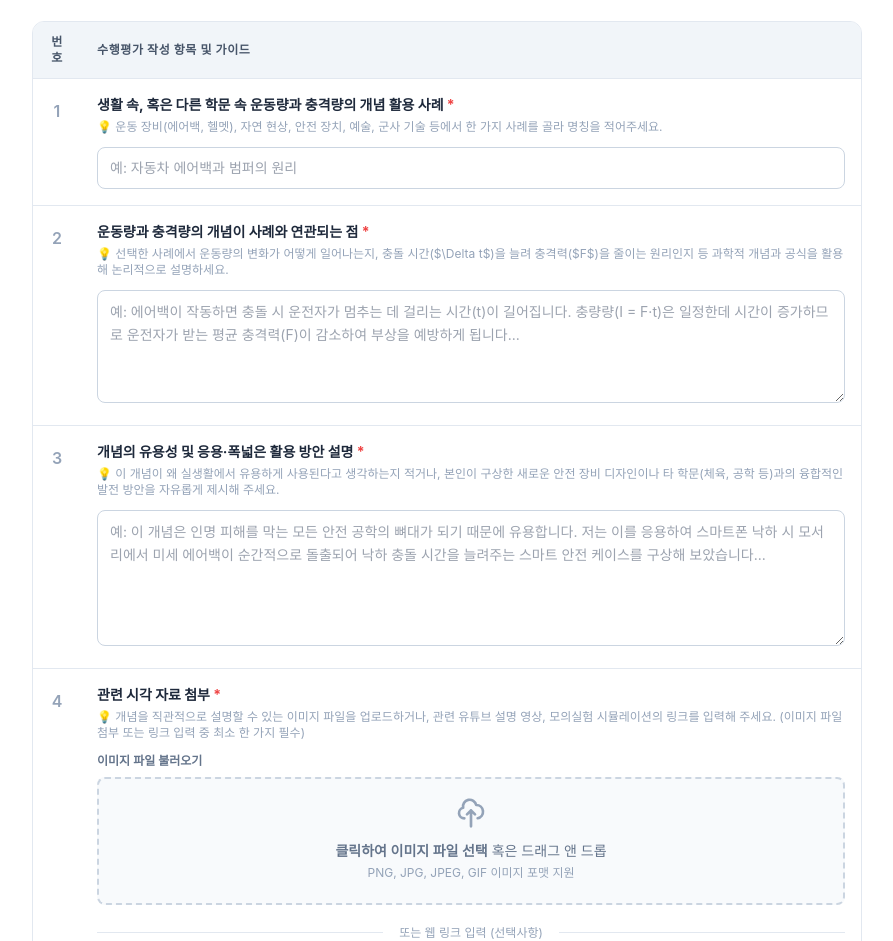
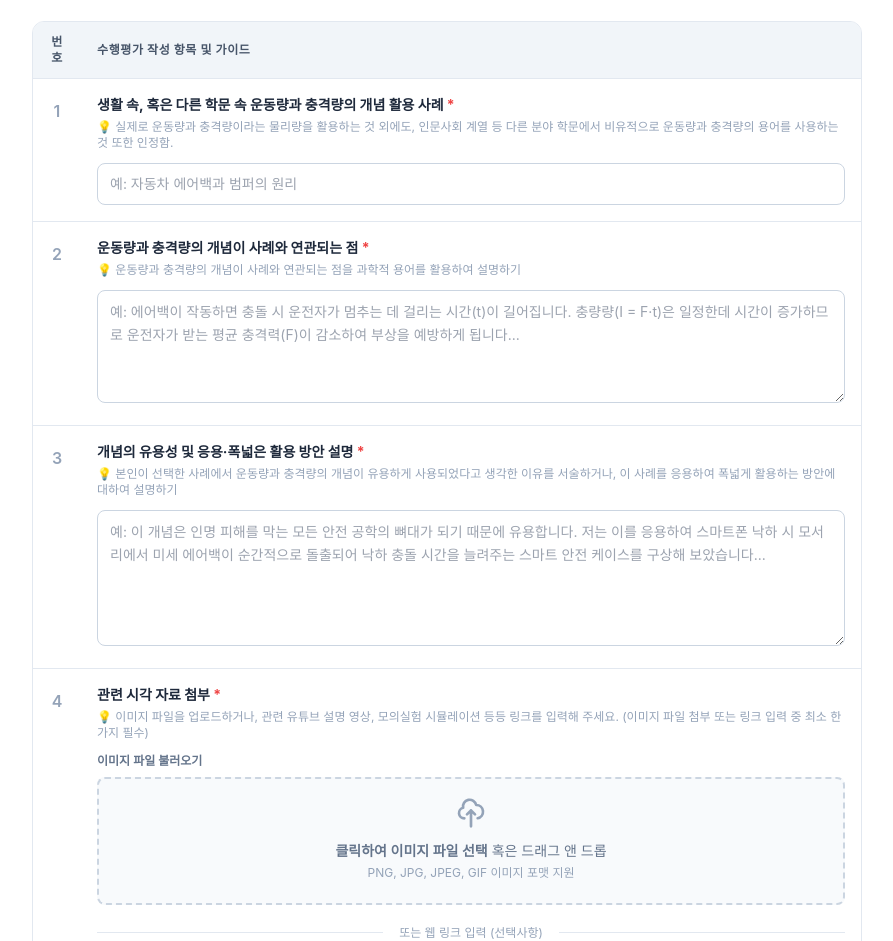
Before and after one commit to seomun-yg/momentum-impulse.github.io, a plain HTML site: page index.html in a window 1280 px wide. Shown: the part 380-1321 px from the top of the page, without its empty margins (193-1086 px from the left). Drawn offline with nearby package versions, Linux system fonts and the light colour scheme.

Commit message:
Update index.html

```diff
--- a/index.html
+++ b/index.html
@@ -78,7 +78,7 @@
                                     생활 속, 혹은 다른 학문 속 운동량과 충격량의 개념 활용 사례 <span class="text-red-500">*</span>
                                 </label>
                                 <span class="block text-xs text-slate-400 mb-3">
-                                    💡 운동 장비(에어백, 헬멧), 자연 현상, 안전 장치, 예술, 군사 기술 등에서 한 가지 사례를 골라 명칭을 적어주세요.
+                                    💡 실제로 운동량과 충격량이라는 물리량을 활용하는 것 외에도, 인문사회 계열 등 다른 분야 학문에서 비유적으로 운동량과 충격량의 용어를 사용하는 것 또한 인정함.
                                 </span>
                                 <input type="text" id="q1" required placeholder="예: 자동차 에어백과 범퍼의 원리"
                                        class="w-full px-3 py-2.5 border border-slate-300 rounded-lg focus:outline-none focus:ring-2 focus:ring-blue-500 text-sm">
@@ -93,7 +93,7 @@
                                     운동량과 충격량의 개념이 사례와 연관되는 점 <span class="text-red-500">*</span>
                                 </label>
                                 <span class="block text-xs text-slate-400 mb-3">
-                                    💡 선택한 사례에서 운동량의 변화가 어떻게 일어나는지, 충돌 시간($\Delta t$)을 늘려 충격력($F$)을 줄이는 원리인지 등 과학적 개념과 공식을 활용해 논리적으로 설명하세요.
+                                    💡 운동량과 충격량의 개념이 사례와 연관되는 점을 과학적 용어를 활용하여 설명하기
                                 </span>
                                 <textarea id="q2" required rows="4" placeholder="예: 에어백이 작동하면 충돌 시 운전자가 멈추는 데 걸리는 시간(t)이 길어집니다. 충량량(I = F·t)은 일정한데 시간이 증가하므로 운전자가 받는 평균 충격력(F)이 감소하여 부상을 예방하게 됩니다..."
                                           class="w-full px-3 py-2.5 border border-slate-300 rounded-lg focus:outline-none focus:ring-2 focus:ring-blue-500 text-sm leading-relaxed"></textarea>
@@ -108,7 +108,7 @@
                                     개념의 유용성 및 응용·폭넓은 활용 방안 설명 <span class="text-red-500">*</span>
                                 </label>
                                 <span class="block text-xs text-slate-400 mb-3">
-                                    💡 이 개념이 왜 실생활에서 유용하게 사용된다고 생각하는지 적거나, 본인이 구상한 새로운 안전 장비 디자인이나 타 학문(체육, 공학 등)과의 융합적인 발전 방안을 자유롭게 제시해 주세요.
+                                    💡 본인이 선택한 사례에서 운동량과 충격량의 개념이 유용하게 사용되었다고 생각한 이유를 서술하거나, 이 사례를 응용하여 폭넓게 활용하는 방안에 대하여 설명하기
                                 </span>
                                 <textarea id="q3" required rows="5" placeholder="예: 이 개념은 인명 피해를 막는 모든 안전 공학의 뼈대가 되기 때문에 유용합니다. 저는 이를 응용하여 스마트폰 낙하 시 모서리에서 미세 에어백이 순간적으로 돌출되어 낙하 충돌 시간을 늘려주는 스마트 안전 케이스를 구상해 보았습니다..."
                                           class="w-full px-3 py-2.5 border border-slate-300 rounded-lg focus:outline-none focus:ring-2 focus:ring-blue-500 text-sm leading-relaxed"></textarea>
@@ -123,7 +123,7 @@
                                     관련 시각 자료 첨부 <span class="text-red-500">*</span>
                                 </label>
                                 <span class="block text-xs text-slate-400 mb-3">
-                                    💡 개념을 직관적으로 설명할 수 있는 이미지 파일을 업로드하거나, 관련 유튜브 설명 영상, 모의실험 시뮬레이션의 링크를 입력해 주세요. (이미지 파일 첨부 또는 링크 입력 중 최소 한 가지 필수)
+                                    💡 이미지 파일을 업로드하거나, 관련 유튜브 설명 영상, 모의실험 시뮬레이션 등등 링크를 입력해 주세요. (이미지 파일 첨부 또는 링크 입력 중 최소 한 가지 필수)
                                 </span>
 
                                 <!-- 검증 경고 메시지 영역 (미입력 시 노출) -->
```
